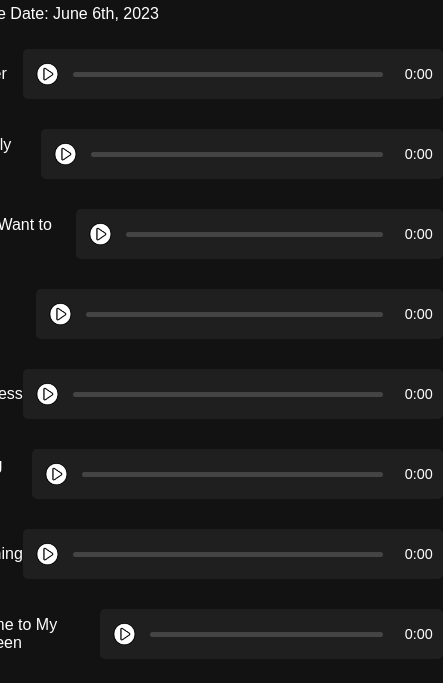
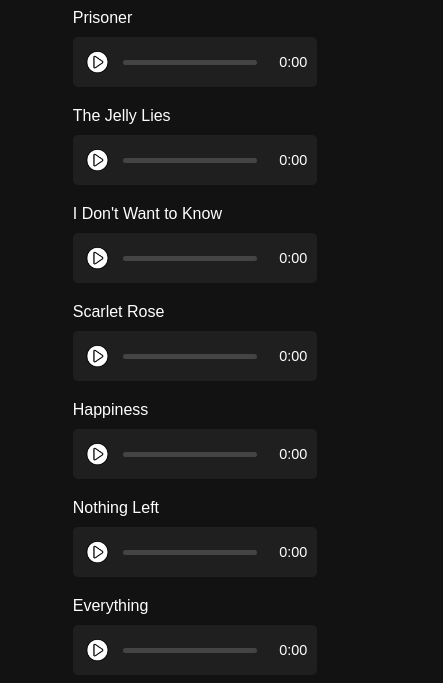
Before and after one commit to WileyScott/music, a plain HTML site: page goodbye.html in a window 390 px wide. Shown: the part 636-1319 px from the top of the page, 443 px wide, since content can reach past the window. Drawn offline with Linux system fonts and the light colour scheme.

Commit message:
mobile compatibility

```diff
--- a/styles.css
+++ b/styles.css
@@ -1,3 +1,4 @@
+/* General Styles */
 body {
     font-family: Arial, sans-serif;
     margin: 0;
@@ -94,7 +95,6 @@
     line-height: 1.6; /* Improve readability */
 }
 
-
 .profile-links {
     margin-top: 20px;
     display: flex;
@@ -150,7 +150,7 @@
 }
 
 .album-details {
-    padding: 50px 20px;
+    padding: 20px;
     display: flex;
     flex-wrap: wrap;
     gap: 20px;
@@ -173,6 +173,7 @@
     display: flex;
     align-items: center;
     justify-content: space-between;
+    width: 100%; /* Full width for all screens */
 }
 
 footer {
@@ -188,8 +189,9 @@
     background-color: #1f1f1f;
     padding: 10px;
     border-radius: 5px;
-    width: 400px;
-    max-width: 600px;
+    width: 100%;
+    max-width: 600px; /* Restrict width on larger screens */
+    box-sizing: border-box; /* Ensure padding doesn't exceed max-width */
 }
 
 .play-btn {
@@ -233,16 +235,31 @@
 
 .album-links {
     margin-top: 20px;
-
 }
 
 .album-links a {
     margin: 0 10px;
     display: inline-block;
-
 }
 
 .album-links img {
     width: 100px;
     height: auto;
 }
+
+/* Responsive adjustments */
+@media (max-width: 768px) {
+    .album-details {
+        flex-direction: column; /* Stack album details vertically on smaller screens */
+        align-items: center;
+    }
+
+    .audio-player {
+        max-width: 100%; /* Allow full width on mobile screens */
+    }
+
+    .tracklist li {
+        flex-direction: column; /* Stack audio controls vertically on smaller screens */
+        align-items: flex-start;
+    }
+}
```
